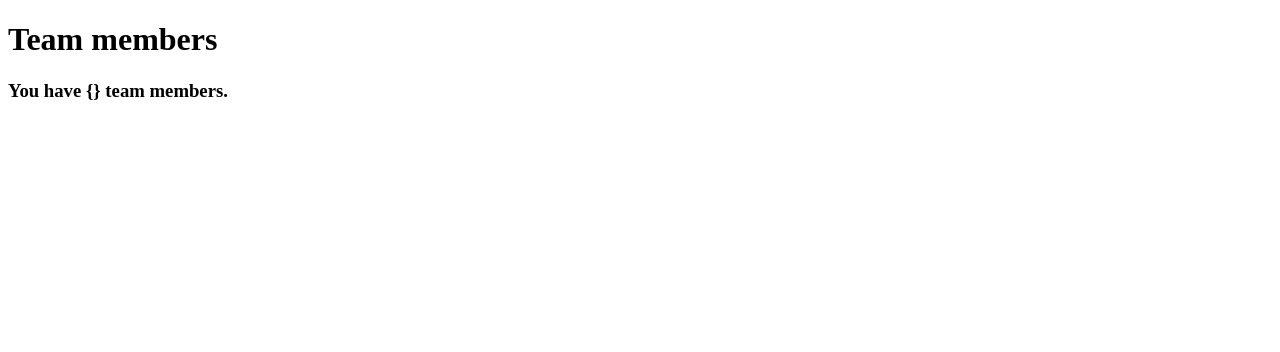
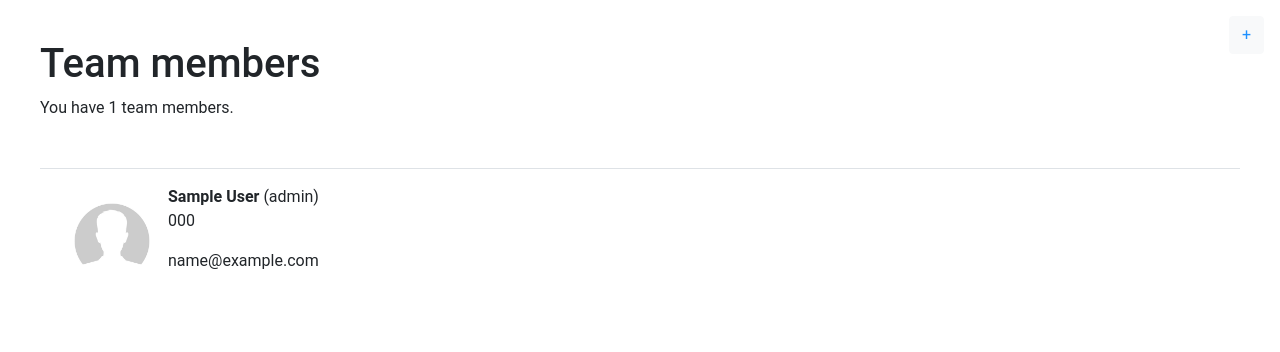
Before and after one commit to msubin/instawork-asgmt, a Django app: page / in a window 1280 px wide. Shown: the top 352 px of the page. Run offline with Django 3.2, Linux system fonts and the light colour scheme; tables that the repository leaves empty hold one stand-in row (values such as "Sample post").

Commit message:
Complete the main page

```diff
--- /dev/null
+++ b/asgmt/members_app/static/css/members_app.css
@@ -0,0 +1,16 @@
+* {
+    font-family: "Roboto", "Lucida Grande", Verdana, Arial, sans-serif;
+}
+
+body {
+    padding: 1rem;
+}
+
+img {
+    width: 80px;
+    margin: 1rem;
+}
+
+#add_btn {
+    color: dodgerblue;
+}
--- /dev/null
+++ b/asgmt/members_app/templates/members_app/base.html
@@ -0,0 +1,16 @@
+<!DOCTYPE html>
+{% load static %}
+<html lang="en">
+<head>
+    <meta charset="UTF-8">
+    <meta name="viewport" content="width=device-width, initial-scale=1">
+    <title>Team members</title>
+    <link rel="stylesheet" href="https://cdn.jsdelivr.net/npm/bootstrap@4.0.0/dist/css/bootstrap.min.css" integrity="sha384-Gn5384xqQ1aoWXA+058RXPxPg6fy4IWvTNh0E263XmFcJlSAwiGgFAW/dAiS6JXm" crossorigin="anonymous">
+    <link rel="stylesheet" href="{% static 'css/members_app.css' %}">
+</head>
+<body>
+    {% block content %}
+
+    {% endblock %}
+</body>
+</html>
--- a/asgmt/members_app/templates/members_app/member_list.html
+++ b/asgmt/members_app/templates/members_app/member_list.html
@@ -1,11 +1,34 @@
-<!DOCTYPE html>
-<html lang="en">
-<head>
-    <meta charset="UTF-8">
-    <title>Team members</title>
-</head>
-<body>
-    <h1>Team members</h1>
-    <h3>You have {} team members.</h3>
-</body>
-</html>
+{% extends "./base.html" %}
+{% block content %}
+    <div class="float-right">
+        <button type="button" id="add_btn" class="btn btn-light">+</button>
+    </div>
+    <div class="p-3 m-2">
+        <h1>Team members</h1>
+
+        {% if members %}
+            <p class="mb-5">You have {{members.count}} team members.</p>
+        {% endif %}
+
+        {% for member in members %}
+            <div class="border-top p-3 d-flex align-items-stretch">
+                <div>
+                    <img src="/static/img/avatar.jpg" alt="avatar">
+                </div>
+                <div>
+                    <div>
+                        <span><b>{{member.first_name}} {{member.last_name}} </b></span>
+                        {% if member.isAdmin %}
+                            <span>(admin)</span>
+                        {% endif %}
+                    </div>
+                    <p>{{member.phoneNumber}}</p>
+                    <p>{{member.email}}</p>
+                </div>
+            </div>
+
+        {% empty %}
+            <h4> You have no lists. </h4>
+        {% endfor %}
+    </div>
+{% endblock %}
--- a/asgmt/members_app/views.py
+++ b/asgmt/members_app/views.py
@@ -1,6 +1,8 @@
 from django.shortcuts import render
+from .models import Member
 
 
 # Create your views here.
 def member_list(request):
-    return render(request, 'members_app/member_list.html', {})
+    members = Member.objects.all()
+    return render(request, 'members_app/member_list.html', {'members': members})
--- a/asgmt/mysite/urls.py
+++ b/asgmt/mysite/urls.py
@@ -15,8 +15,12 @@ Including another URLconf
 """
 from django.contrib import admin
 from django.urls import path, include
+from django.conf.urls.static import static
+from django.conf import settings
 
 urlpatterns = [
     path('admin/', admin.site.urls),
     path("", include("members_app.urls"))
 ]
+
+urlpatterns += static(settings.STATIC_URL, document_root=settings.STATIC_ROOT)
```
Also changed, not shown: asgmt/members_app/form.py (added, +7 -0 lines), asgmt/members_app/static/img/avatar.jpg (added).
